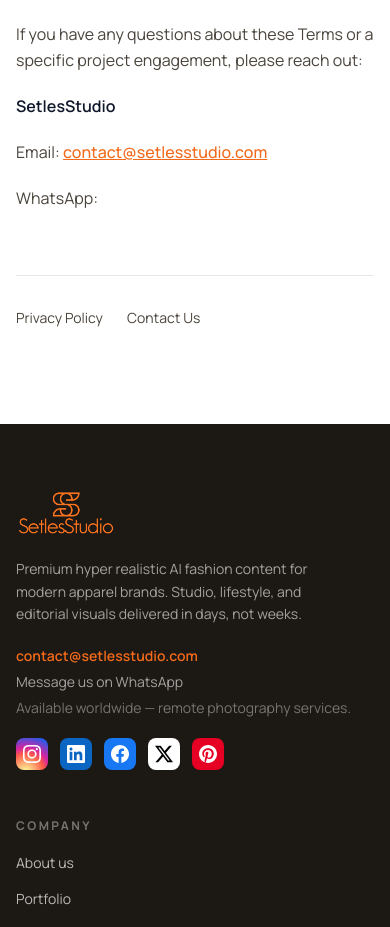
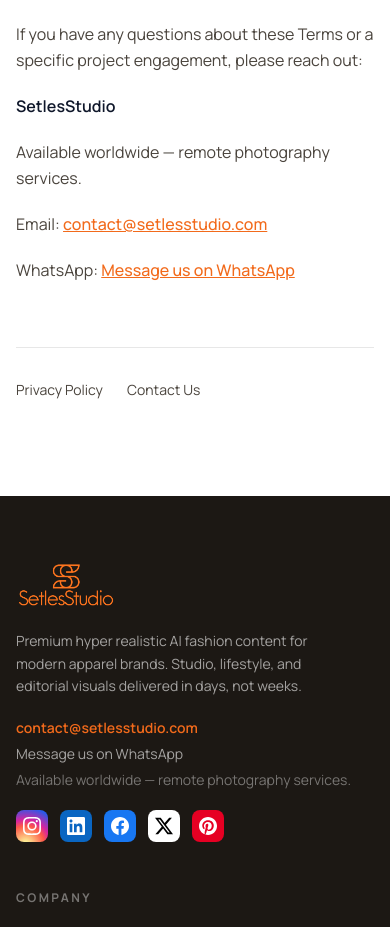
Before and after one commit to setlesstudio/setles-studio, a Next.js app: page /terms in a window 390 px wide. Shown: the part 6940-7867 px from the top of the page. Built offline with nearby package versions, Linux system fonts and the light colour scheme.

Commit message:
Remove old office address and visible phone from terms contact details

```diff
--- a/app/terms/page.tsx
+++ b/app/terms/page.tsx
@@ -334,7 +334,7 @@ export default function TermsPage() {
               <p>
                 <strong>SetlesStudio</strong>
               </p>
-              <p>{site.address}</p>
+              <p>Available worldwide — remote photography services.</p>
               <p>
                 Email:{" "}
                 <a
@@ -352,7 +352,7 @@ export default function TermsPage() {
                   rel="noopener noreferrer"
                   className="text-brand hover:underline"
                 >
-                  {site.phone}
+                  Message us on WhatsApp
                 </a>
               </p>
             </address>
```
